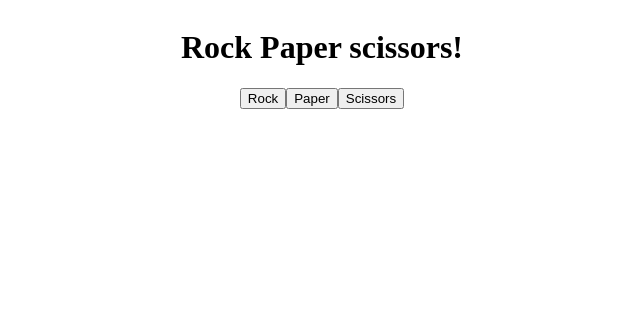
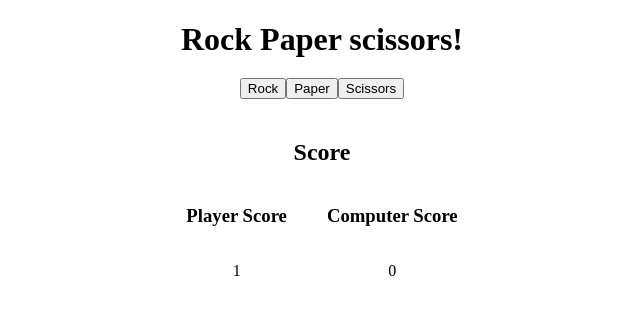
Before and after one commit to chavm471/Rock_Paper_Scissors, a plain HTML site: page index.html in a window 1280 px wide. Both pictures are taken after a click on the button "Rock". Shown: the whole page, without its empty margins (318-958 px from the left). Drawn offline with Linux system fonts and the light colour scheme.

Commit message:
Fixed error and fixed UI layout.

```diff
--- a/index.html
+++ b/index.html
@@ -3,7 +3,9 @@
     <head>
         <meta charset="UTF-8">
         <title> Rock Paper Scissors!</title>
-        <script src="rps.js"></script>
+        <!--Defer makes the javascript run after the dom elements
+        are loaded before the script runs-->
+        <script src="rps.js" defer></script>
         <link rel="stylesheet" href="./style.css">
     </head>
     <body>
@@ -13,5 +15,19 @@
             <button id="Paper">Paper</button>
             <button id="Scissors">Scissors</button>
         </div>
+        <div class="results">
+            <h2>Score</h2>
+            <div class="ScoreBoard">
+                <div class="playerscore">
+                    <h3>Player Score</h3>
+                    <p id="PlayerWins"></p>
+                </div>
+                <div class="computerscore">
+                    <h3>Computer Score</h3>
+                    <p id="ComputerWins"></p>
+                </div>
+            </div>
+        </div>
     </body>
+
 </html>
--- a/rps.js
+++ b/rps.js
@@ -2,7 +2,8 @@
 //2 = paper
 //3 = scissors
 //variables
-
+let playerWins = 0;
+let computerWins = 0;
 //this function gets a randomizes computer choice.
 function getComputerChoice(){
     let randomInt = Math.floor(Math.random() * (3 - 1 + 1)) + 1;
@@ -25,10 +26,12 @@ function greetings(){
     console.log("Select either rock paper or scissors by typing in your choice.")
 }
 
+function checkforWinner(){
+
+}
+
 function playRound(playerSelection, computerSelection){
     let results = "";
-    let playerScore = 0;
-    let computerScore = 0;
 
     //make the whole word lower case
     playerSelection = playerSelection.toLowerCase();
@@ -78,38 +81,41 @@ function playRound(playerSelection, computerSelection){
     }
     return results;
 }
+function updateScoreboard(){
+    document.getElementById("PlayerWins").textContent = playerWins;
+    document.getElementById("ComputerWins").textContent = computerWins;
+}
 //returns winner
-function game(){
-    //conditional for loop
-    for(let i = 1; i <= 5;++i){
-        const computerSelection = getComputerChoice();
-        let winner = playRound(playerSelection, computerSelection);
-        console.log(winner);
-        if(winner == "Player Wins!"){
-            playerWins += 1;
-        }
-        if (winner == "Computer Wins!"){
-            computerWins += 1;
-        }
+function game(playerChoice) {
+    const computerSelection = getComputerChoice();
+    let winner = playRound(playerChoice, computerSelection);
+    console.log(winner);
+    if (winner == "Player Wins!") {
+        playerWins += 1;
     }
+    if (winner == "Computer Wins!") {
+        computerWins += 1;
+    }
+    updateScoreboard();
 }
+
 
 //define the main function for the entry point of the program
 function main() {
-    let playerWins = 0;
-    let computerWins = 0;
+    let playerChoice;
     greetings();
 
     const buttons = document.querySelectorAll("button");
 
     buttons.forEach((button) => {
         button.addEventListener("click", () => {
-            alert("You pressed it")
+            playerChoice = button.id
+            console.log(playerChoice)
+            game(playerChoice);
         });
     });
 
-    game();
-    if (computerWins > playerWins) {
+    /*if (computerWins > playerWins) {
         console.log(`The computer won! Computer score: ${computerWins} Player score: ${playerWins}`);
     }
     else if (computerWins < playerWins) {
@@ -117,7 +123,7 @@ function main() {
     }
     else {
         console.log(`Its a tie! Player score: ${playerWins} Computer score: ${computerWins}`);
-    }
+    }*/
 
 }
 
--- a/style.css
+++ b/style.css
@@ -4,14 +4,36 @@ body{
     flex-direction: column;
     align-content: space-between;
     height: 100vh;
+    margin: 0;
+    text-align: center;
 }
 h1{
-    display: flex;
-    justify-content: center;
+    margin-bottom: 20px;
 }
 /*use the # followed by the id attribute
 */
 #content{
     display: flex;
     justify-content: center;
+    margin-bottom: 20px;
 }
+
+.results{
+    display: flex;
+    flex-direction: column;
+    align-content: center;
+}
+
+.ScoreBoard{
+    display: flex;
+    justify-content: center;
+    width: 100%;
+}
+
+
+.playerscore,.computerscore{
+    display: flex;
+    flex-direction: column;
+    align-items: center;
+    margin: 0 20px;
+}
```
